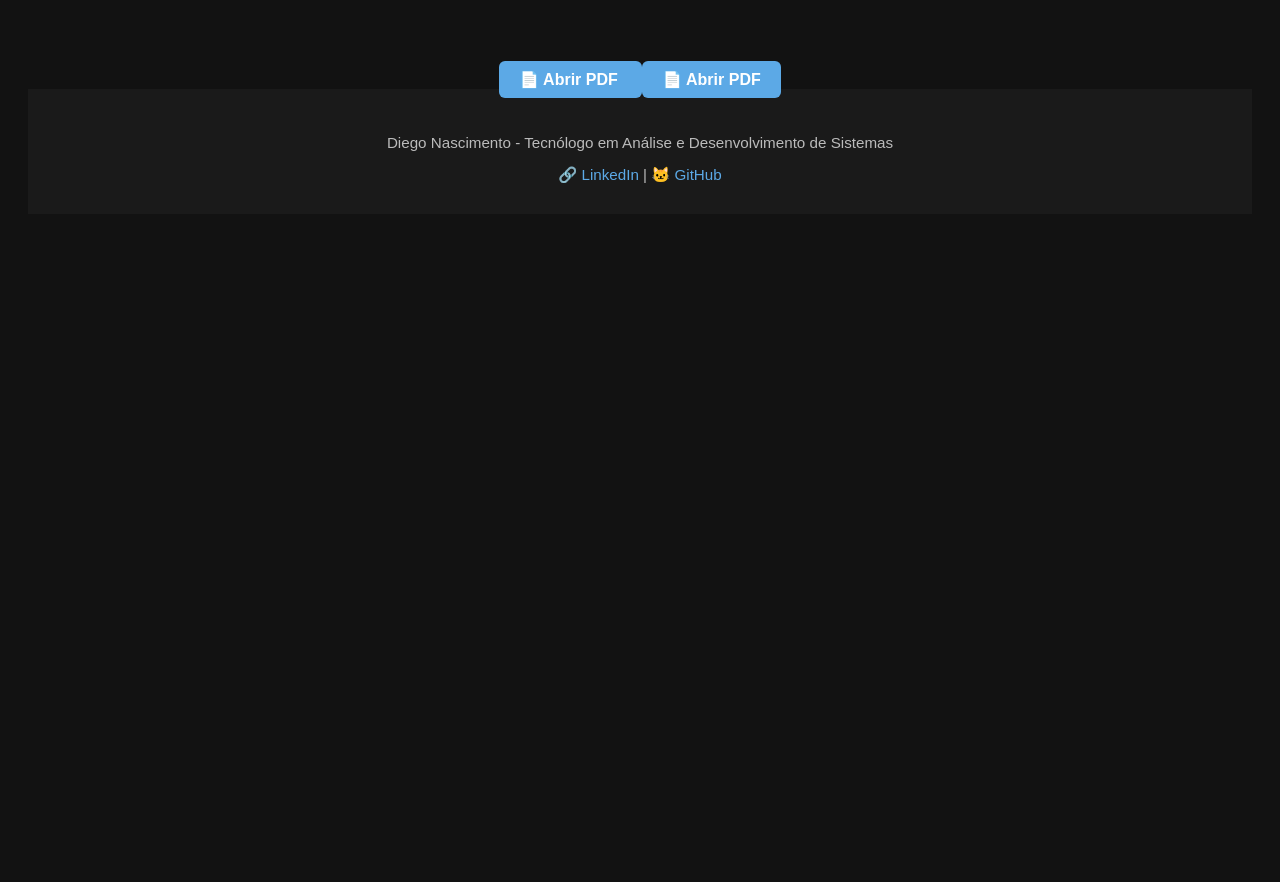
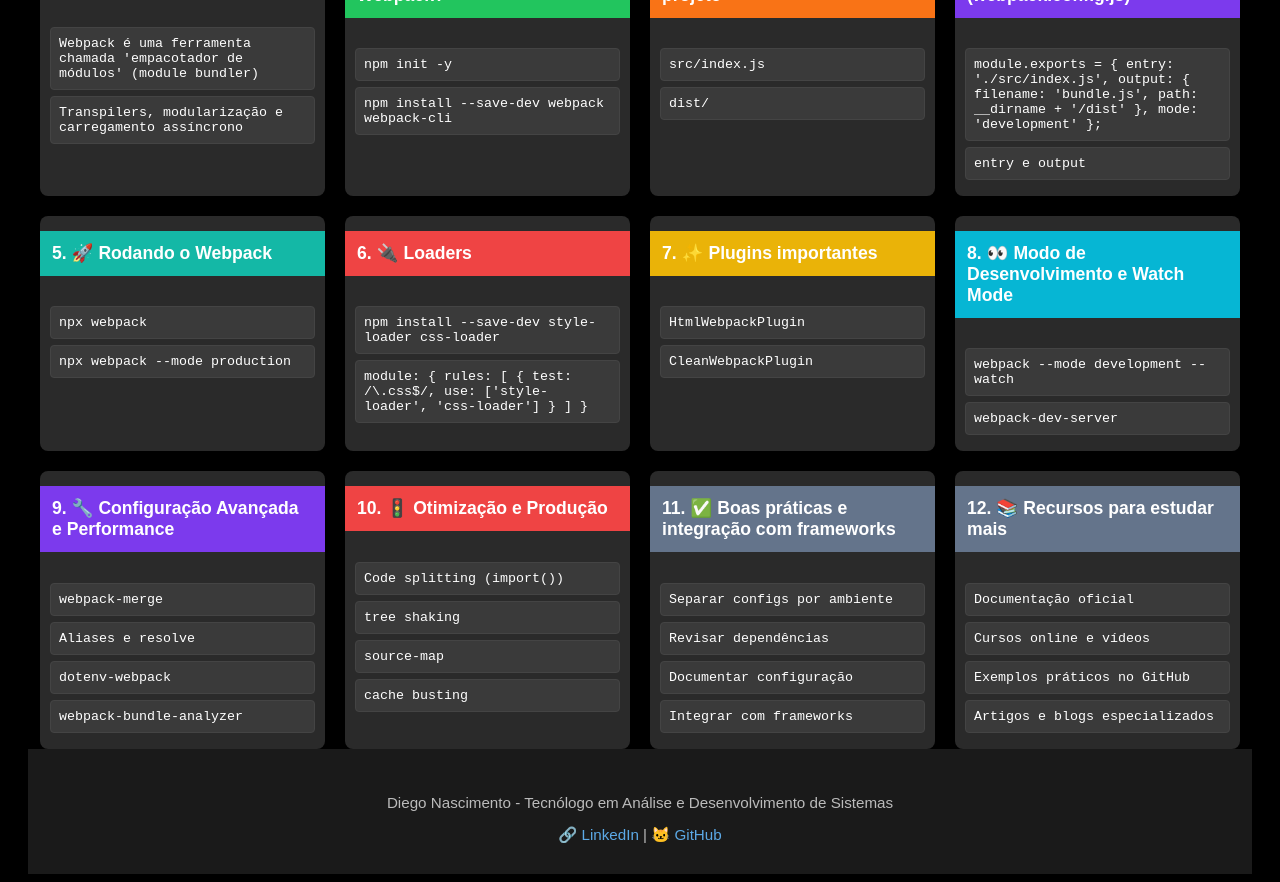
Before and after one commit to DVALENASCIMENTO/webpackcheatsheet, a plain HTML site: page index.html in a window 1280 px wide. Shown: the part 289-1171 px from the top of the page. Before the commit the page ends 800 px from the top, so only its background shows below. Drawn offline with Linux system fonts and the light colour scheme.

Commit message:
Add codes

```diff
--- a/css/styles.css
+++ b/css/styles.css
@@ -1,5 +1,5 @@
 body {
-  background-color: #121212;
+  background-color: #000000;
   color: #eee;
   font-family: Arial, sans-serif;
   padding: 0 20px;
--- a/data/webpack.json
+++ b/data/webpack.json
@@ -4,21 +4,30 @@
     "emoji": "⚙️",
     "title": "O que é Webpack?",
     "color": "blue",
-    "description": "Webpack é uma ferramenta poderosa chamada 'empacotador de módulos' (module bundler), usada para agrupar e otimizar os diversos arquivos que compõem uma aplicação web moderna. Ele pega todos os seus arquivos — como JavaScript, CSS, imagens e até fontes — e combina em um ou mais arquivos otimizados que podem ser carregados rapidamente pelo navegador. Isso melhora a performance da aplicação e permite usar recursos avançados, como modularização, carregamento assíncrono e transformação de código (transpilers)."
+    "commands": [
+      {
+        "cmd": "Webpack é uma ferramenta chamada 'empacotador de módulos' (module bundler)",
+        "desc": "Ele pega todos os arquivos do seu projeto — JavaScript, CSS, imagens e outros — e combina em bundles otimizados para produção. Isso ajuda a reduzir o tempo de carregamento do site e facilita o gerenciamento de dependências."
+      },
+      {
+        "cmd": "Transpilers, modularização e carregamento assíncrono",
+        "desc": "Webpack permite usar recursos como transpilers (por exemplo, Babel para ES6+), dividir o código em módulos reutilizáveis e fazer carregamento assíncrono para carregar partes só quando necessário."
+      }
+    ]
   },
   {
     "number": 2,
     "emoji": "📦",
     "title": "Como instalar o Webpack?",
     "color": "green",
-    "steps": [
+    "commands": [
       {
-        "command": "npm init -y",
-        "description": "Este comando cria um arquivo package.json padrão no diretório atual, inicializando seu projeto Node.js com as configurações básicas. É importante para que o npm possa gerenciar as dependências do seu projeto."
+        "cmd": "npm init -y",
+        "desc": "Inicializa um projeto Node.js, criando automaticamente um arquivo package.json, que lista as dependências e scripts do projeto."
       },
       {
-        "command": "npm install --save-dev webpack webpack-cli",
-        "description": "Instala o Webpack e sua interface de linha de comando (CLI) como dependências de desenvolvimento. Isso significa que o Webpack será usado apenas durante o desenvolvimento e construção do projeto, não em produção diretamente."
+        "cmd": "npm install --save-dev webpack webpack-cli",
+        "desc": "Instala o Webpack e sua interface de linha de comando (CLI) como dependências de desenvolvimento. O Webpack CLI permite executar comandos como 'webpack build'."
       }
     ]
   },
@@ -27,48 +36,62 @@
     "emoji": "🗂️",
     "title": "Estrutura básica do projeto",
     "color": "orange",
-    "description": "Para organizar seu projeto, crie uma pasta chamada 'src' onde você colocará o código fonte da aplicação. O arquivo principal JavaScript geralmente é chamado de 'index.js'. Essa estrutura ajuda o Webpack a identificar onde começar a análise e empacotamento.",
-    "example": {
-      "src/index.js": "console.log('Olá, Webpack!');"
-    }
+    "commands": [
+      {
+        "cmd": "src/index.js",
+        "desc": "Arquivo de entrada principal onde começa a aplicação. Exemplo de conteúdo: console.log('Olá, Webpack!')."
+      },
+      {
+        "cmd": "dist/",
+        "desc": "Diretório de saída onde os arquivos otimizados gerados pelo Webpack (bundles) são salvos."
+      }
+    ]
   },
   {
     "number": 4,
     "emoji": "📝",
     "title": "Arquivo de configuração (webpack.config.js)",
     "color": "purple",
-    "description": "Embora o Webpack funcione com configurações padrão, o arquivo 'webpack.config.js' permite customizar o processo de build. Nele você define o ponto de entrada (entry), onde o Webpack começa a juntar os módulos, o ponto de saída (output), que define onde e com qual nome será salvo o arquivo final, além do modo (development ou production) e plugins/loaders.",
-    "example": "module.exports = {\n  entry: './src/index.js',\n  output: {\n    filename: 'bundle.js',\n    path: __dirname + '/dist'\n  },\n  mode: 'development'\n};"
+    "commands": [
+      {
+        "cmd": "module.exports = { entry: './src/index.js', output: { filename: 'bundle.js', path: __dirname + '/dist' }, mode: 'development' };",
+        "desc": "Define as configurações principais: entry (ponto de entrada), output (ponto de saída), e modo (development ou production)."
+      },
+      {
+        "cmd": "entry e output",
+        "desc": "O 'entry' indica onde o Webpack começa a processar. O 'output' define o nome e a pasta onde os arquivos finais são gerados."
+      }
+    ]
   },
   {
     "number": 5,
     "emoji": "🚀",
     "title": "Rodando o Webpack",
     "color": "teal",
-    "steps": [
+    "commands": [
       {
-        "command": "npx webpack",
-        "description": "Executa o Webpack utilizando a configuração padrão ou a que estiver especificada no arquivo 'webpack.config.js'. Ele cria o bundle, ou seja, o arquivo final que será usado no navegador."
+        "cmd": "npx webpack",
+        "desc": "Executa o Webpack com a configuração padrão (webpack.config.js). Gera o bundle final, pronto para uso no navegador."
       },
       {
-        "command": "npx webpack --mode production",
-        "description": "Executa o Webpack em modo produção, ativando otimizações como minificação (redução do tamanho do arquivo), tree-shaking (remoção de código não utilizado) e outras técnicas que tornam o código final mais leve e rápido."
+        "cmd": "npx webpack --mode production",
+        "desc": "Executa em modo produção, aplicando otimizações como minificação e remoção de código não utilizado."
       }
     ]
   },
   {
     "number": 6,
     "emoji": "🔌",
-    "title": "Loaders: como usar CSS e outros arquivos",
+    "title": "Loaders",
     "color": "red",
-    "description": "Loaders são transformadores que permitem que o Webpack entenda e processe arquivos que não são JavaScript puro, como CSS, imagens, fontes, arquivos TypeScript, entre outros. Eles convertem esses arquivos para um formato que o Webpack consegue incluir no bundle.",
-    "example": {
-      "webpack.config.js": "module.exports = {\n  module: {\n    rules: [\n      {\n        test: /\\.css$/,\n        use: ['style-loader', 'css-loader']\n      }\n    ]\n  }\n};"
-    },
-    "steps": [
+    "commands": [
       {
-        "command": "npm install --save-dev style-loader css-loader",
-        "description": "Instala os loaders necessários para que o Webpack possa processar arquivos CSS, aplicando os estilos diretamente no DOM ou transformando-os em módulos importáveis."
+        "cmd": "npm install --save-dev style-loader css-loader",
+        "desc": "Instala loaders que permitem importar e processar arquivos CSS dentro do JavaScript."
+      },
+      {
+        "cmd": "module: { rules: [ { test: /\\.css$/, use: ['style-loader', 'css-loader'] } ] }",
+        "desc": "Configura o Webpack para usar os loaders ao encontrar arquivos CSS: 'css-loader' processa o CSS e 'style-loader' injeta o CSS no HTML final."
       }
     ]
   },
@@ -77,19 +100,18 @@
     "emoji": "✨",
     "title": "Plugins importantes",
     "color": "yellow",
-    "description": "Plugins são extensões que adicionam funcionalidades avançadas ao processo de build do Webpack, como gerar automaticamente arquivos HTML que incluam o bundle, limpar diretórios antes de cada build e otimizações extras. Eles operam em um nível mais amplo que os loaders.",
-    "examples": [
+    "commands": [
       {
-        "name": "HtmlWebpackPlugin",
-        "description": "Este plugin gera automaticamente um arquivo HTML que inclui o seu bundle JavaScript. Você pode usar um template HTML personalizado e ele cuida de injetar as tags script necessárias, simplificando o gerenciamento dos arquivos.",
+        "cmd": "HtmlWebpackPlugin",
+        "desc": "Gera um arquivo HTML automaticamente e insere os bundles gerados (JavaScript, CSS). Útil para evitar a configuração manual do HTML.",
         "install": "npm install --save-dev html-webpack-plugin",
-        "usage": "const HtmlWebpackPlugin = require('html-webpack-plugin');\n\nmodule.exports = {\n  plugins: [new HtmlWebpackPlugin({template: './src/index.html'})]\n};"
+        "usage": "const HtmlWebpackPlugin = require('html-webpack-plugin'); module.exports = { plugins: [new HtmlWebpackPlugin({ template: './src/index.html' })] };"
       },
       {
-        "name": "CleanWebpackPlugin",
-        "description": "Plugin que limpa automaticamente a pasta de saída ('dist', por exemplo) antes de cada build, evitando que arquivos antigos ou desnecessários fiquem acumulados e causem confusão ou erros.",
+        "cmd": "CleanWebpackPlugin",
+        "desc": "Remove arquivos antigos da pasta de saída antes de cada build, garantindo que apenas o bundle atualizado fique disponível.",
         "install": "npm install --save-dev clean-webpack-plugin",
-        "usage": "const { CleanWebpackPlugin } = require('clean-webpack-plugin');\n\nmodule.exports = {\n  plugins: [new CleanWebpackPlugin()]\n};"
+        "usage": "const { CleanWebpackPlugin } = require('clean-webpack-plugin'); module.exports = { plugins: [new CleanWebpackPlugin()] };"
       }
     ]
   },
@@ -98,24 +120,111 @@
     "emoji": "👀",
     "title": "Modo de Desenvolvimento e Watch Mode",
     "color": "cyan",
-    "description": "No modo de desenvolvimento, o Webpack gera mapas de fonte (source maps), que facilitam a depuração ao permitir que você veja o código original no navegador, em vez do código minificado. O 'watch mode' permite que o Webpack fique de olho nas mudanças nos arquivos fonte e recompila automaticamente quando detecta alterações, agilizando o fluxo de trabalho.",
-    "steps": [
+    "commands": [
       {
-        "command": "webpack --mode development --watch",
-        "description": "Inicia o Webpack no modo desenvolvimento e ativa o watch mode para recompilar automaticamente ao salvar arquivos alterados."
+        "cmd": "webpack --mode development --watch",
+        "desc": "Habilita o modo 'watch', onde o Webpack recompila automaticamente sempre que detecta mudanças nos arquivos fonte, agilizando o desenvolvimento."
+      },
+      {
+        "cmd": "webpack-dev-server",
+        "desc": "Servidor de desenvolvimento que atualiza a página automaticamente ao salvar alterações, criando um fluxo de trabalho mais rápido e dinâmico."
       }
     ]
   },
   {
     "number": 9,
+    "emoji": "🔧",
+    "title": "Configuração Avançada e Performance",
+    "color": "purple",
+    "commands": [
+      {
+        "cmd": "webpack-merge",
+        "desc": "Combina várias configurações em arquivos separados para dev e prod, mantendo o código organizado e limpo."
+      },
+      {
+        "cmd": "Aliases e resolve",
+        "desc": "Permite criar atalhos (aliases) para caminhos de arquivos, facilitando os imports e evitando caminhos relativos complexos."
+      },
+      {
+        "cmd": "dotenv-webpack",
+        "desc": "Carrega variáveis de ambiente do arquivo .env para o JavaScript durante o build, útil para chaves e configurações dinâmicas."
+      },
+      {
+        "cmd": "webpack-bundle-analyzer",
+        "desc": "Gera visualizações gráficas do tamanho dos bundles, ajudando a encontrar gargalos e otimizar a performance."
+      }
+    ]
+  },
+  {
+    "number": 10,
+    "emoji": "🚦",
+    "title": "Otimização e Produção",
+    "color": "red",
+    "commands": [
+      {
+        "cmd": "Code splitting (import())",
+        "desc": "Permite dividir o bundle em partes menores que são carregadas sob demanda, melhorando a performance inicial do site."
+      },
+      {
+        "cmd": "tree shaking",
+        "desc": "Remove automaticamente código não utilizado do bundle, deixando-o menor e mais rápido."
+      },
+      {
+        "cmd": "source-map",
+        "desc": "Cria arquivos de mapeamento para ajudar a depurar erros em produção, ligando o código minificado ao original."
+      },
+      {
+        "cmd": "cache busting",
+        "desc": "Adiciona hashes aos nomes dos arquivos gerados para evitar problemas de cache em navegadores (ex.: bundle.abc123.js)."
+      }
+    ]
+  },
+  {
+    "number": 11,
+    "emoji": "✅",
+    "title": "Boas práticas e integração com frameworks",
+    "color": "gray",
+    "commands": [
+      {
+        "cmd": "Separar configs por ambiente",
+        "desc": "Use webpack-merge para criar arquivos separados para desenvolvimento e produção, facilitando manutenção e clareza."
+      },
+      {
+        "cmd": "Revisar dependências",
+        "desc": "Verifique regularmente loaders e plugins para evitar vulnerabilidades e garantir compatibilidade."
+      },
+      {
+        "cmd": "Documentar configuração",
+        "desc": "Comentar o arquivo webpack.config.js ajuda a manter a configuração clara para equipes e futuras manutenções."
+      },
+      {
+        "cmd": "Integrar com frameworks",
+        "desc": "Webpack funciona perfeitamente com frameworks como React, Vue e Angular, servindo como base para aplicações modernas."
+      }
+    ]
+  },
+  {
+    "number": 12,
     "emoji": "📚",
     "title": "Recursos para estudar mais",
     "color": "gray",
-    "resources": [
-      "Documentação oficial do Webpack: https://webpack.js.org/",
-      "Cursos gratuitos e pagos no Udemy, YouTube e plataformas educacionais especializadas",
-      "Repositórios no GitHub com exemplos práticos de projetos usando Webpack",
-      "Artigos e blogs focados em otimizações avançadas e melhores práticas"
+    "commands": [
+      {
+        "cmd": "Documentação oficial",
+        "desc": "Acesse https://webpack.js.org/ para informações completas e exemplos."
+      },
+      {
+        "cmd": "Cursos online e vídeos",
+        "desc": "Plataformas como Udemy e YouTube oferecem tutoriais completos e práticos."
+      },
+      {
+        "cmd": "Exemplos práticos no GitHub",
+        "desc": "Busque repositórios reais para ver aplicações do Webpack em projetos do mundo real."
+      },
+      {
+        "cmd": "Artigos e blogs especializados",
+        "desc": "Leia blogs sobre Webpack para aprender dicas de otimização, melhores práticas e casos de uso."
+      }
     ]
   }
 ]
--- a/index.html
+++ b/index.html
@@ -8,7 +8,7 @@
 </head>
 <body>
   <header>
-    <img src="img/images.jpg" alt="JS Logo" />
+    <img src="img/webpack.png" alt="JS Logo" />
   </header>
 
   <h1>WEBPACK CHEAT SHEET</h1>
@@ -23,30 +23,6 @@
     </div>
   </div>
 
-  <!-- Link para abrir PDF -->
-<div style="text-align: center; margin-top: 80px;">
-  <a href="doc/Roadmap JavaScript.pdf" target="_blank" style="
-    text-decoration: none;
-    padding: 10px 20px;
-    background-color: #5CA9E6;
-    color: white;
-    border-radius: 6px;
-    font-weight: bold;
-  ">
-    📄 Abrir PDF
-  </a>
-  <a href="doc/Fundamentos de JavaScript.pdf" target="_blank" style="
-    text-decoration: none;
-    padding: 10px 20px;
-    background-color: #5CA9E6;
-    color: white;
-    border-radius: 6px;
-    font-weight: bold;
-  ">
-    📄 Abrir PDF
-  </a>
-</div>
-
   <button id="backToTopBtn">⬆️ Topo</button>
 
   <footer>
```
Also changed, not shown: img/images.jpg (deleted), img/webpack.png (added).
